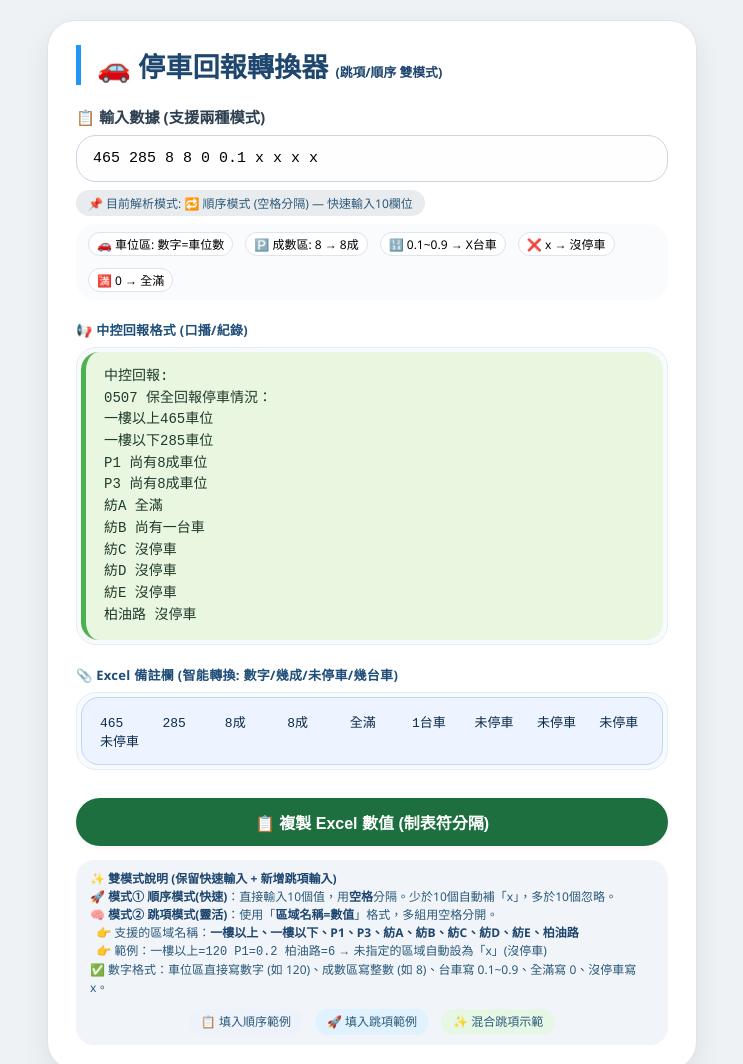
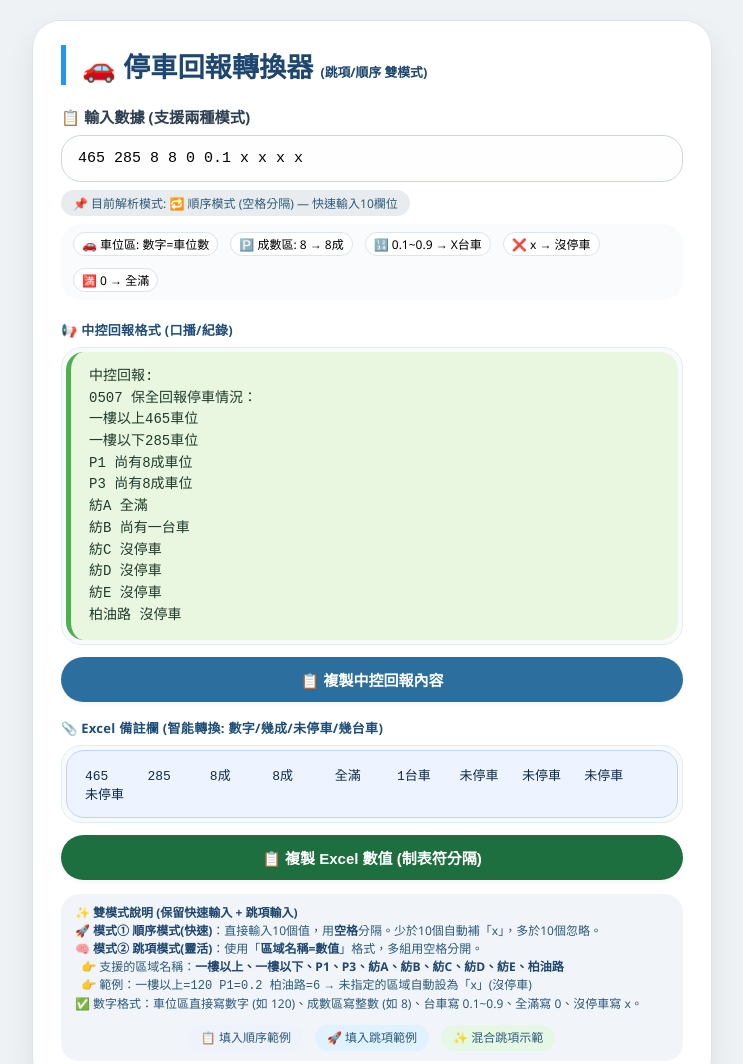
Before and after one commit to Vik1n9/Parking-Report, a plain HTML site: page index.html in a window 1280 px wide. Shown: the top 1064 px of the page, without its empty margins (268-1011 px from the left). Drawn offline with Linux system fonts and the light colour scheme.

Commit message:
Update index.html

```diff
--- a/index.html
+++ b/index.html
@@ -3,7 +3,7 @@
 <head>
     <meta charset="UTF-8">
     <meta name="viewport" content="width=device-width, initial-scale=1.0, user-scalable=yes">
-    <title>停車回報產生器 - 智能跳項版</title>
+    <title>停車回報產生器 - 智能跳項版 (含複製中控)</title>
     <style>
         * {
             box-sizing: border-box;
@@ -15,7 +15,7 @@
             margin: 0;
         }
         .container {
-            max-width: 650px;
+            max-width: 680px;
             margin: 0 auto;
             background: #ffffff;
             padding: 24px 28px;
@@ -80,7 +80,7 @@
             background: #f8fafc;
             border-radius: 20px;
             padding: 4px;
-            margin-bottom: 20px;
+            margin-bottom: 12px;
             border: 1px solid #e2edf7;
         }
         #outputArea {
@@ -107,23 +107,34 @@
             border: 1px solid #bdd4ff;
             color: #0c2b4b;
         }
+        .button-group {
+            display: flex;
+            gap: 12px;
+            margin-top: 8px;
+            flex-wrap: wrap;
+        }
         button {
-            width: 100%;
-            padding: 12px;
+            flex: 1;
+            padding: 12px 16px;
             background: #1e6f3f;
             color: white;
             border: none;
             border-radius: 60px;
-            font-size: 16px;
+            font-size: 15px;
             font-weight: 600;
             cursor: pointer;
             transition: 0.2s;
-            margin-top: 8px;
             box-shadow: 0 2px 5px rgba(0,0,0,0.05);
         }
         button:hover {
             background: #0f5a34;
             transform: translateY(-1px);
+        }
+        .btn-secondary {
+            background: #2c6e9e;
+        }
+        .btn-secondary:hover {
+            background: #1f557c;
         }
         .note {
             font-size: 12px;
@@ -159,6 +170,9 @@
             border-radius: 20px;
             border: 1px solid #dce4ec;
         }
+        .copy-feedback {
+            transition: all 0.2s;
+        }
     </style>
 </head>
 <body>
@@ -184,15 +198,20 @@
     <div class="card-output">
         <div id="outputArea"></div>
     </div>
+    <div class="button-group">
+        <button id="copyReportBtn" class="btn-secondary">📋 複製中控回報內容</button>
+    </div>
 
     <div class="label-text">📎 Excel 備註欄 (智能轉換: 數字/幾成/未停車/幾台車)</div>
     <div class="card-output">
         <div id="excelOutput"></div>
     </div>
-    <button onclick="copyExcel()">📋 複製 Excel 數值 (制表符分隔)</button>
+    <div class="button-group">
+        <button id="copyExcelBtn">📋 複製 Excel 數值 (制表符分隔)</button>
+    </div>
 
     <div class="note">
-        <strong>✨ 雙模式說明 (保留快速輸入 + 新增跳項輸入)</strong><br>
+        <strong>✨ 雙模式說明 (保留快速輸入 + 跳項輸入)</strong><br>
         🚀 <strong>模式① 順序模式(快速)</strong>：直接輸入10個值，用<strong>空格</strong>分隔。少於10個自動補「x」，多於10個忽略。<br>
         🧠 <strong>模式② 跳項模式(靈活)</strong>：使用「<strong>區域名稱=數值</strong>」格式，多組用空格分開。<br>
         &nbsp;&nbsp;👉 支援的區域名稱：<strong>一樓以上、一樓以下、P1、P3、紡A、紡B、紡C、紡D、紡E、柏油路</strong><br>
@@ -202,10 +221,10 @@
 </div>
 
 <script>
-    // 固定欄位順序與標籤 (用於索引對照)
+    // 固定欄位順序與標籤
     const labels = ["一樓以上", "一樓以下", "P1", "P3", "紡A", "紡B", "紡C", "紡D", "紡E", "柏油路"];
 
-    // 中文數字轉換 (用於中控回報 台車顯示美觀)
+    // 中文數字轉換 (用於中控回報台車顯示美觀)
     const zhNum = {'1':'一', '2':'兩', '3':'三', '4':'四', '5':'五', '6':'六', '7':'七', '8':'八', '9':'九', '10':'十'};
 
     // DOM 元素
@@ -213,8 +232,10 @@
     const outputArea = document.getElementById('outputArea');
     const excelOutput = document.getElementById('excelOutput');
     const modeIndicator = document.getElementById('modeIndicator');
+    const copyReportBtn = document.getElementById('copyReportBtn');
+    const copyExcelBtn = document.getElementById('copyExcelBtn');
 
-    // ----- 核心: 將原始值轉為 Excel 備註文字 (完全保留原有邏輯，未改動) -----
+    // ----- 核心: 將原始值轉為 Excel 備註文字 -----
     function convertToExcelText(index, rawVal) {
         let val = (rawVal !== undefined && rawVal !== null) ? rawVal.toString().toLowerCase().trim() : 'x';
         if (val === '') val = 'x';
@@ -224,14 +245,13 @@
         if (isCarCountArea) {
             if (val === 'x') return '未停車';
             if (val === '0') return '全滿';
-            return val;   // 保留原始數字 (如 "8", "120", "465")
+            return val;   // 保留原始數字
         }
 
-        // 成數 / 剩餘台車區域 (P1, P3, 紡A ~ 柏油路)
+        // 成數 / 剩餘台車區域
         if (val === 'x') return '未停車';
         if (val === '0') return '全滿';
 
-        // 處理 0.1, 0.2 ... 0.9, 0.10 等 (尚有幾台車)
         if (val.startsWith('0.')) {
             let decimalPart = val.substring(2);
             let carCount = parseInt(decimalPart, 10);
@@ -240,7 +260,6 @@
             return `${carCount}台車`;
         }
 
-        // 一般成數 (整數數字)
         let numberValue = parseInt(val, 10);
         if (!isNaN(numberValue)) {
             return `${numberValue}成`;
@@ -248,7 +267,7 @@
         return val;
     }
 
-    // 產生中控回報文字 (原版規則，保持不變)
+    // 產生中控回報文字 (保留原有格式，未修改時區)
     function generateReportText(tokens, nowTime) {
         const hh = String(nowTime.getHours()).padStart(2, '0');
         const mm = String(nowTime.getMinutes()).padStart(2, '0');
@@ -283,18 +302,12 @@
         return resultText.trim();
     }
 
-    // ----- 新增跳項解析 (鍵值對模式) -----
-    // 將鍵值對字串解析成長度為10的陣列，未指定的索引補 'x'
-    // 輸入範例: "一樓以上=120 P1=0.3 紡C=x 柏油路=0"
+    // ----- 跳項解析 (鍵值對模式) -----
     function parseKeyValueMode(inputStr) {
-        // 初始化結果陣列，全部預設為 'x'
         let result = new Array(labels.length).fill('x');
+        const pairs = inputStr.match(/(\S+)=(\S+)/g);
+        if (!pairs) return result;
 
-        // 用正則分割，保留 key=value 片段，忽略多餘空白
-        const pairs = inputStr.match(/(\S+)=(\S+)/g);
-        if (!pairs) return result;  // 沒有有效鍵值對，返回全 x
-
-        // 建立標籤對索引的映射 (精確匹配)
         const labelToIndex = {};
         labels.forEach((label, idx) => {
             labelToIndex[label] = idx;
@@ -307,37 +320,42 @@
             let key = pair.substring(0, equalPos).trim();
             let value = pair.substring(equalPos + 1).trim();
 
-            // 允許大小寫容錯? 保留原標籤中文對比，不做大小寫但可支援前後空格
             if (labelToIndex.hasOwnProperty(key)) {
                 const idx = labelToIndex[key];
                 result[idx] = value;
                 anyValid = true;
-            } else {
-                // 輕微容錯：如果 key 是 "一樓以上" 的常見別名（可擴充但不強制），為了體驗，只給警告（控制台）
-                console.warn(`[跳項模式] 無效的區域名稱: "${key}"，請使用標準名稱: ${labels.join(', ')}`);
             }
         }
-
-        // 如果沒有任何有效的鍵值對，返回 null 表示應該切換到順序模式（或保持全x但也可）
         return anyValid ? result : null;
     }
 
-    // ----- 順序模式解析 (空格分割) -----
+    // ----- 順序模式解析 -----
     function parseSequenceMode(inputStr) {
         const tokens = inputStr.split(/\s+/).filter(t => t !== '');
-        // 補足10個欄位，超過的截斷
         const finalTokens = [];
         for (let i = 0; i < labels.length; i++) {
-            if (i < tokens.length) {
-                finalTokens.push(tokens[i]);
-            } else {
-                finalTokens.push('x');
-            }
+            finalTokens.push(i < tokens.length ? tokens[i] : 'x');
         }
         return finalTokens;
     }
 
-    // ----- 主更新邏輯: 自動識別模式 (保留快速 + 新增跳項) -----
+    // 取得當前的 tokens 陣列 (根據輸入模式自動判斷)
+    function getCurrentTokens() {
+        const inputVal = dataInput.value.trim();
+        if (!inputVal) return null;
+
+        const hasEqualSign = inputVal.includes('=');
+        let kvResult = null;
+        if (hasEqualSign) {
+            kvResult = parseKeyValueMode(inputVal);
+            if (kvResult !== null && kvResult.some(v => v !== 'x')) {
+                return kvResult;
+            }
+        }
+        return parseSequenceMode(inputVal);
+    }
+
+    // 更新 UI 並顯示模式
     function updateAll() {
         const inputVal = dataInput.value.trim();
 
@@ -353,87 +371,89 @@
         let usedMode = "順序模式 (空格順序)";
         let isKeyValueMode = false;
 
-        // 策略: 如果輸入中包含 '=' 且符合鍵值對基本特徵(至少一組 key=value)，優先採用跳項模式
-        // 為了避免用戶在順序模式中誤輸入等號(例如數值含有=極少見)，故當等號存在且成功解析到有效鍵值對時，使用跳項模式。
         const hasEqualSign = inputVal.includes('=');
         let kvResult = null;
 
         if (hasEqualSign) {
             kvResult = parseKeyValueMode(inputVal);
             if (kvResult !== null && kvResult.some(v => v !== 'x')) {
-                // 成功解析到至少一個非預設值欄位，使用跳項模式
                 tokens = kvResult;
                 isKeyValueMode = true;
                 usedMode = "✨ 跳項模式 (鍵值對) — 未指定區域自動補 x";
             } else {
-                // 有等號但無法解析出有效區域，可能是誤輸入或語法錯誤 -> 降級順序模式
                 tokens = parseSequenceMode(inputVal);
                 usedMode = "⚠️ 偵測到等號但無法解析跳項，改用順序模式 (空格分隔)";
             }
         } else {
-            // 沒有等號，使用傳統順序模式
             tokens = parseSequenceMode(inputVal);
             usedMode = "🔁 順序模式 (空格分隔) — 快速輸入10欄位";
         }
 
-        // 確保 tokens 長度等於 labels.length (理論上 parseSequenceMode 已保證，kv模式也保證)
         if (!tokens || tokens.length !== labels.length) {
-            // 防禦性處理
             tokens = new Array(labels.length).fill('x');
         }
 
-        // 顯示目前模式
         modeIndicator.innerText = `📌 目前解析模式: ${usedMode}`;
         modeIndicator.style.background = isKeyValueMode ? "#e0f2fe" : "#e9ecef";
 
-        // 時間戳記 (中控回報用)
         const now = new Date();
-
-        // 產生中控文字
         const reportText = generateReportText(tokens, now);
         outputArea.innerText = reportText;
 
-        // 產生 Excel 欄位陣列 (使用新規則轉換)
         const excelCells = [];
         for (let i = 0; i < labels.length; i++) {
-            const rawVal = tokens[i];
-            const excelText = convertToExcelText(i, rawVal);
-            excelCells.push(excelText);
+            excelCells.push(convertToExcelText(i, tokens[i]));
         }
         excelOutput.innerText = excelCells.join('\t');
     }
 
-    // 複製 Excel 數值 (製表符分隔)
+    // 複製中控回報內容
+    function copyReport() {
+        const reportText = outputArea.innerText;
+        if (!reportText || reportText.trim() === '') {
+            alert('尚無中控回報內容可複製');
+            return;
+        }
+        navigator.clipboard.writeText(reportText).then(() => {
+            const originalText = copyReportBtn.innerText;
+            copyReportBtn.innerText = '✅ 已複製！';
+            setTimeout(() => {
+                copyReportBtn.innerText = originalText;
+            }, 1200);
+        }).catch(() => {
+            alert('複製失敗，請手動選取文字');
+        });
+    }
+
+    // 複製 Excel 數值
     function copyExcel() {
         const textToCopy = excelOutput.innerText;
-        if (!textToCopy || textToCopy.trim() === '' || textToCopy === '請輸入有效數據') {
-            alert('尚無有效數據可複製，請先輸入停車資訊');
+        if (!textToCopy || textToCopy.trim() === '') {
+            alert('尚無有效數據可複製');
             return;
         }
         navigator.clipboard.writeText(textToCopy).then(() => {
-            const btn = document.querySelector('button');
-            const originalText = btn.innerText;
-            btn.innerText = '✅ 已複製！';
+            const originalText = copyExcelBtn.innerText;
+            copyExcelBtn.innerText = '✅ 已複製！';
             setTimeout(() => {
-                btn.innerText = originalText;
+                copyExcelBtn.innerText = originalText;
             }, 1200);
         }).catch(() => {
-            alert('複製失敗，可手動選取上方數值');
+            alert('複製失敗，請手動選取');
         });
     }
 
-    // 綁定即時輸入事件
+    // 綁定事件
     dataInput.addEventListener('input', updateAll);
+    copyReportBtn.addEventListener('click', copyReport);
+    copyExcelBtn.addEventListener('click', copyExcel);
 
-    // 初始化: 載入預設範例 (順序模式展示)
+    // 初始化範例
     window.addEventListener('DOMContentLoaded', () => {
         updateAll();
     });
 
-    // 額外增加示範按鈕? 不影響主功能，但提供一個便利重置範例 (順序/跳項兩種示範)
-    // 為了增強體驗，可以加一個小彩蛋或提示 (非必要，但提升直覺)
-    // 建立簡易的提示浮層不用，改在note說明已夠。但為了讓用戶快速嘗試跳項，增加一個點擊填入範例的輔助文字？
-    // 用更友善的方式：在note區增加兩個可點擊的範例連結 (非強制)
+    // 添加快速填入樣例連結（增強體驗）
     const addSampleLinks = () => {
         const noteDiv = document.querySelector('.note');
         if (!noteDiv) return;
@@ -474,14 +494,11 @@
         noteDiv.appendChild(sampleWrapper);
     };
 
-    // 確保 DOM 載入後添加快速填充按鈕 (不影響原有結構)
     if (document.readyState === 'loading') {
         document.addEventListener('DOMContentLoaded', addSampleLinks);
     } else {
         addSampleLinks();
     }
-
-    // 小優化: 在 excelOutput 和 outputArea 邊框增加視覺提示，無需額外動作
 </script>
 </body>
 </html>
```
